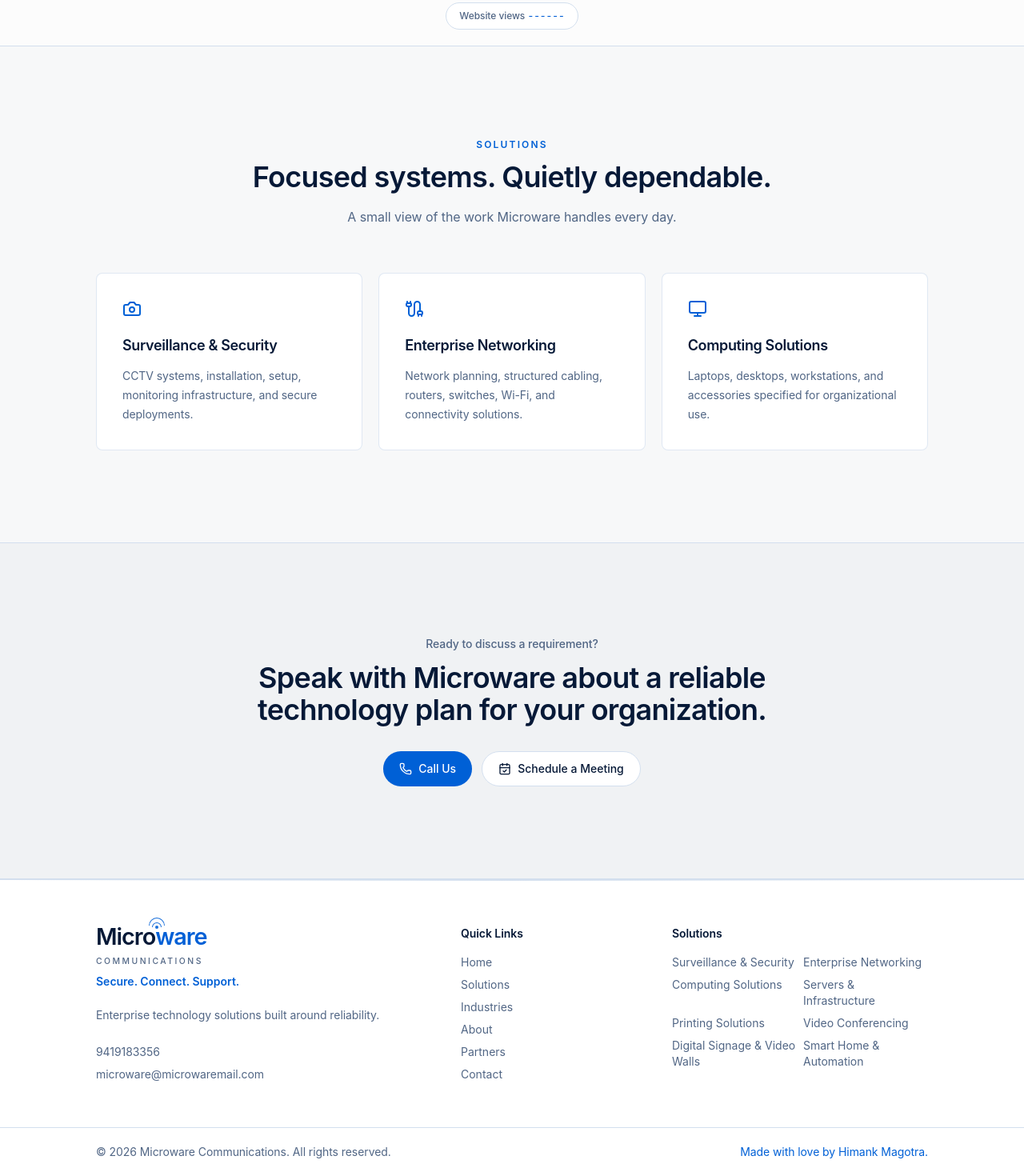
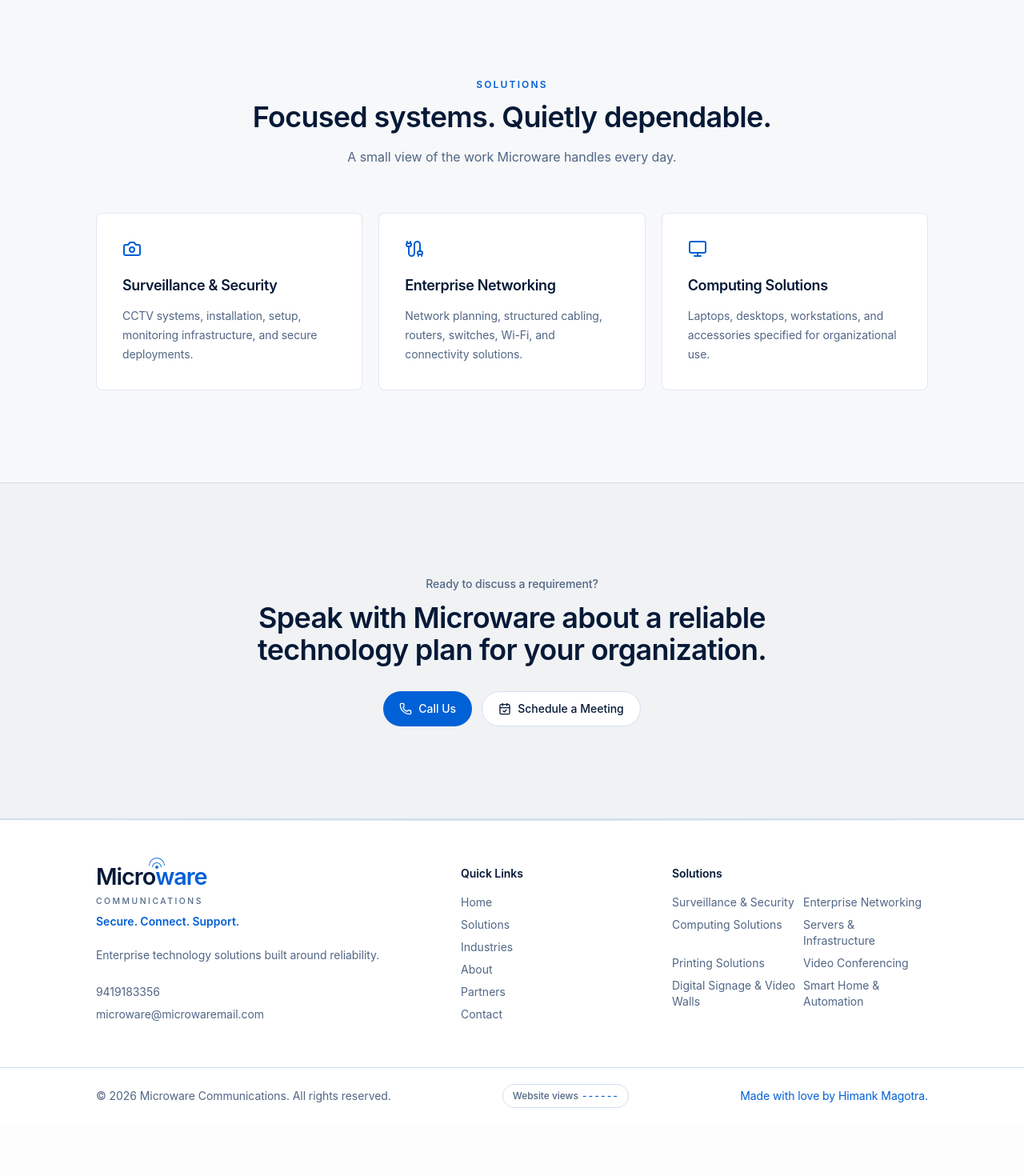
Before and after one commit to himank1m/microcom, a Next.js app: page / in a window 1280 px wide. Shown: the part 1320-2790 px from the top of the page at 80% size. After the commit the page ends 2725 px from the top, so only its background shows below. Built offline with nearby package versions, Linux system fonts and the light colour scheme; no server answers; the database is empty.

Commit message:
Move view counter to footer

```diff
--- a/src/app/layout.tsx
+++ b/src/app/layout.tsx
@@ -2,7 +2,6 @@
 import "./globals.css";
 import { Navbar } from "@/components/layout/Navbar";
 import { Footer } from "@/components/layout/Footer";
-import { ViewTracker } from "@/components/analytics/ViewTracker";
 import { absoluteUrl, baseUrl, defaultDescription, seoKeywords, structuredData } from "@/lib/seo";
 
 export const metadata: Metadata = {
@@ -66,7 +65,6 @@
               "try{var t=localStorage.getItem('theme');if(t==='dark'||(!t&&window.matchMedia('(prefers-color-scheme: dark)').matches)){document.documentElement.classList.add('dark')}}catch(e){}"
           }}
         />
-        <ViewTracker />
         <Navbar />
         <main>{children}</main>
         <Footer />
--- a/src/app/page.tsx
+++ b/src/app/page.tsx
@@ -3,7 +3,6 @@
 import { Hero } from "@/components/sections/Hero";
 import { SolutionsGrid } from "@/components/sections/SolutionsGrid";
 import { TrustMetrics } from "@/components/sections/TrustMetrics";
-import { ViewCounter } from "@/components/sections/ViewCounter";
 
 export const metadata: Metadata = {
   alternates: {
@@ -16,7 +15,6 @@
     <>
       <Hero />
       <TrustMetrics />
-      <ViewCounter />
       <SolutionsGrid compact />
       <FinalCTA />
     </>
--- a/src/components/layout/Footer.tsx
+++ b/src/components/layout/Footer.tsx
@@ -1,6 +1,7 @@
 import Link from "next/link";
 import { site } from "@/lib/utils";
 import { solutions } from "@/data/solutions";
+import { ViewCounter } from "@/components/sections/ViewCounter";
 
 const quickLinks = [
   ["Home", "/"],
@@ -64,8 +65,9 @@
         </div>
       </div>
       <div className="border-t border-border py-5">
-        <div className="container flex flex-col gap-2 text-sm text-muted-foreground sm:flex-row sm:items-center sm:justify-between">
+        <div className="container flex flex-col gap-3 text-sm text-muted-foreground sm:flex-row sm:items-center sm:justify-between">
           <p>&copy; {new Date().getFullYear()} Microware Communications. All rights reserved.</p>
+          <ViewCounter />
           <p className="text-accent">Made with love by Himank Magotra.</p>
         </div>
       </div>
--- a/src/components/sections/ViewCounter.tsx
+++ b/src/components/sections/ViewCounter.tsx
@@ -62,15 +62,11 @@
   }, []);
 
   return (
-    <section className="border-b border-border py-5">
-      <div className="container flex justify-center">
-        <p className="rounded-full border border-border bg-card px-4 py-2 text-xs font-medium text-muted-foreground">
-          Website views{" "}
-          <span className="tabular-nums text-primary" aria-live="polite">
-            {typeof views === "number" ? formatViews(views) : "------"}
-          </span>
-        </p>
-      </div>
-    </section>
+    <p className="inline-flex w-fit items-center rounded-full border border-border bg-card px-3 py-1.5 text-xs font-medium text-muted-foreground">
+      Website views{" "}
+      <span className="ml-1 tabular-nums text-primary" aria-live="polite">
+        {typeof views === "number" ? formatViews(views) : "------"}
+      </span>
+    </p>
   );
 }
```
